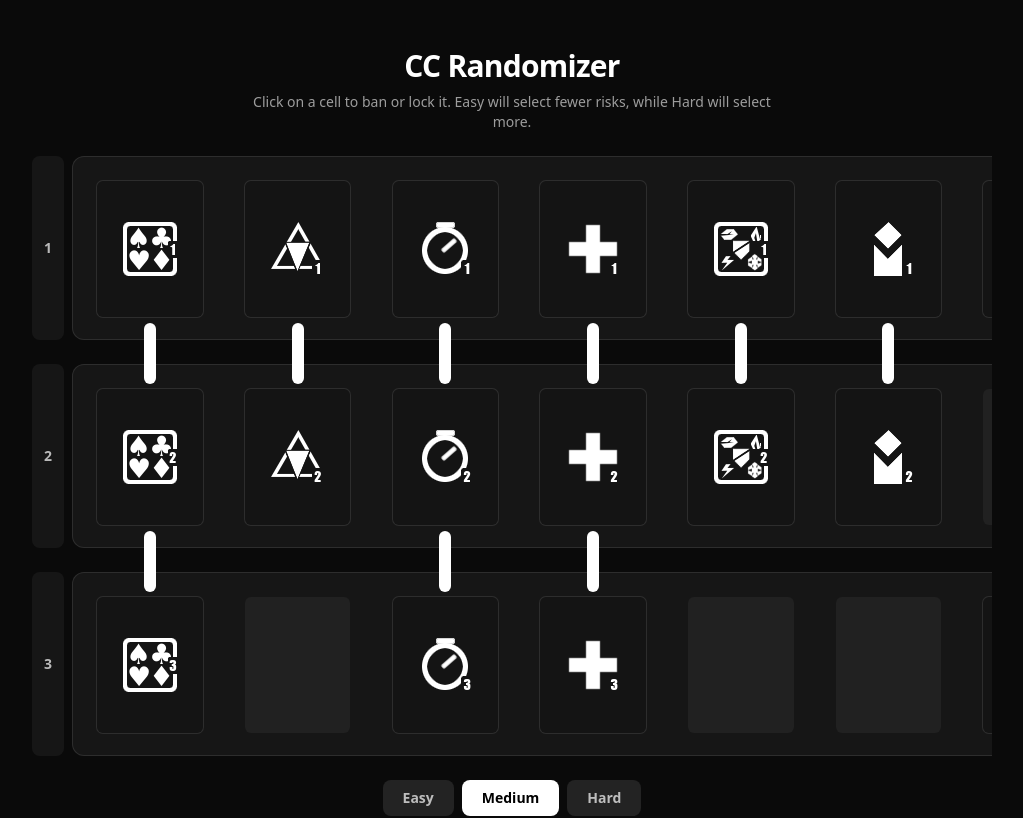
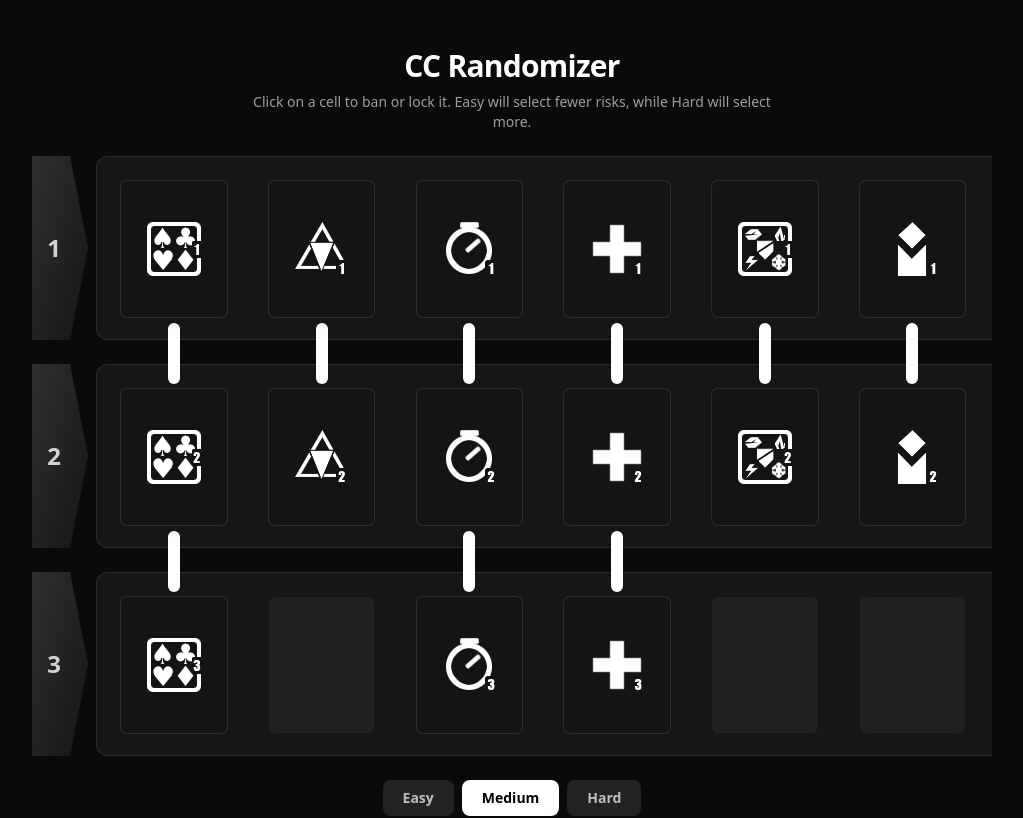
Before and after one commit to GabrielVD/cc-randomizer, a React (Vite) app: page / in a window 1280 px wide. Shown: the top 818 px of the page, without its empty margins (128-1151 px from the left). Built offline with nearby package versions, Linux system fonts and the light colour scheme.

Commit message:
Updated row header styles

```diff
--- a/src/RiskGrid.tsx
+++ b/src/RiskGrid.tsx
@@ -74,8 +74,14 @@ export default function RiskGrid({
         {Array.from({ length: ROWS }, (_, i) => (
           <div
             key={i}
-            className="flex items-center justify-center rounded-lg bg-white/5 text-sm font-semibold text-white/70"
-            style={{ height: `${ROW_HEIGHT}px`, width: '2rem' }}
+            className="flex items-center justify-center bg-gradient-to-br from-white/15 to-white/5 text-2xl font-bold text-white/80"
+            style={{
+              height: `${ROW_HEIGHT}px`,
+              width: '3.5rem',
+              paddingRight: '0.75rem',
+              clipPath:
+                'polygon(0 0, calc(100% - 18px) 0, 100% 50%, calc(100% - 18px) 100%, 0 100%)',
+            }}
           >
             {i + 1}
           </div>
```
